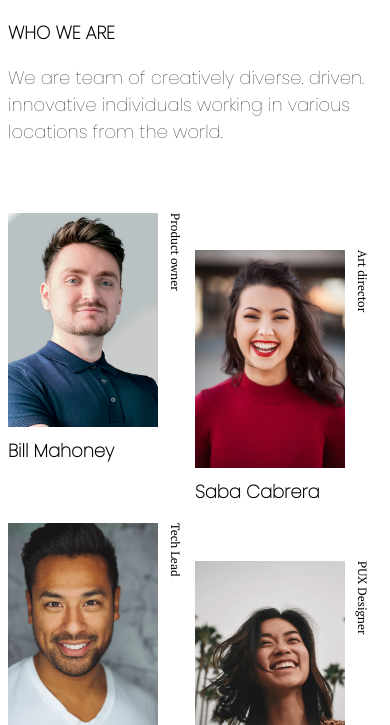
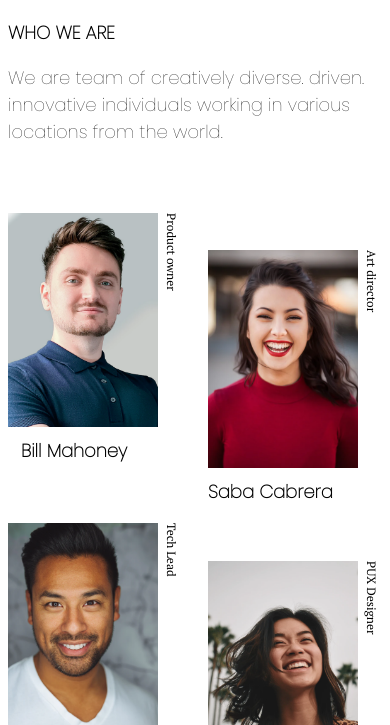
Before and after one commit to lompong2107/my-team-page, a plain HTML site: page index.html in a window 390 px wide. Shown: the part 119-844 px from the top of the page. Drawn offline with Linux system fonts and the light colour scheme.

Commit message:
Add files via upload

```diff
--- a/style.css
+++ b/style.css
@@ -68,9 +68,10 @@ img {
 
 .rotate {
     writing-mode: vertical-rl;
-    padding-left: 10px;
     font-family: 'PT Serif';
     font-size: 12px;
+    line-height: 16px;
+    padding-left: 10px;
 }
 
 .tagName {
@@ -104,7 +105,6 @@ img {
     }
 
     .col {
-        float: left;
         width: 50%;
     }
 
@@ -124,5 +124,15 @@ img {
 
     .padding-top2 {
         padding-top: 10%;
+        margin-right: 0px;
+    }
+
+    .rotate {
+        padding-left: 5px;
+    }
+
+    .padding-top2 img,
+    .tagName {
+        padding-left: 7%;
     }
 }
```
